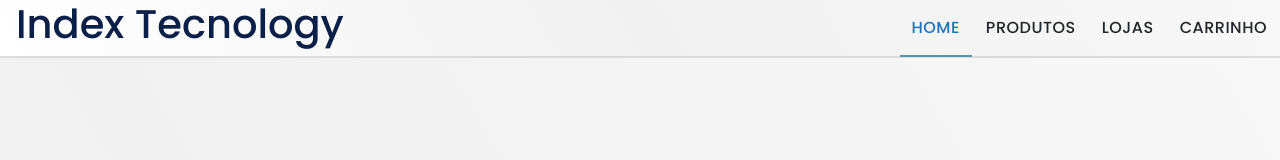
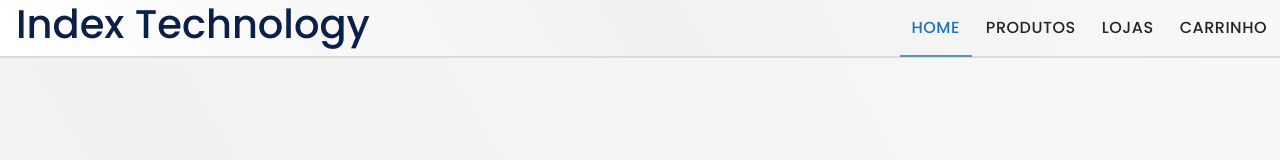
Before and after one commit to vitorlima-vsl/index_technology, a plain HTML site: page index.html in a window 1280 px wide. Shown: the top 160 px of the page. Drawn offline with nearby package versions, Linux system fonts and the light colour scheme.

Commit message:
just fixing the name "technology"

```diff
--- a/index.html
+++ b/index.html
@@ -18,7 +18,7 @@
 <body>
 <header>
         <div class="d-flex align-items-center justify-content-between border-top-0" style="background-image: var(--corCabecalho01);  border-bottom: 2px solid rgb(219, 219, 219);">
-                <h1 id="title">Index Tecnology</h1>
+                <h1 id="title">Index Technology</h1>
 
             <div class="tab">
                 <a href="index.html">
```
